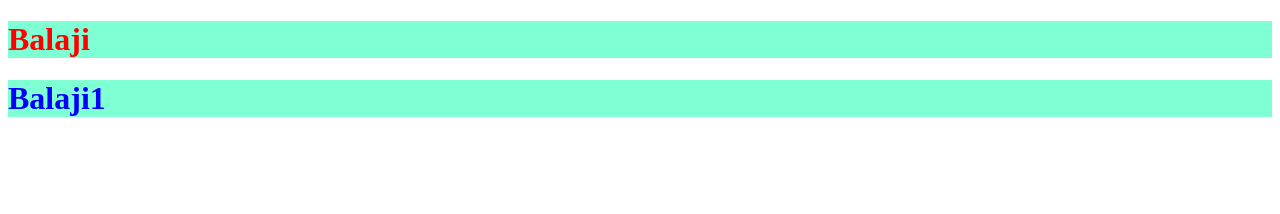
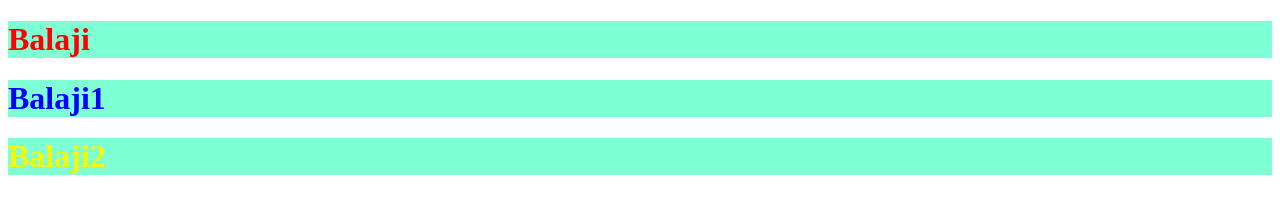
Before and after one commit to balajigundluru/balajitest-30, a plain HTML site: page index.html in a window 1280 px wide. Drawn offline with Linux system fonts and the light colour scheme.

Commit message:
third commit

```diff
--- a/index.html
+++ b/index.html
@@ -1,14 +1,19 @@
 <!DOCTYPE html>
 <html lang="en">
+
 <head>
     <meta charset="UTF-8">
     <meta name="viewport" content="width=device-width, initial-scale=1.0">
     <title>Document</title>
     <link rel="stylesheet" href="style.css">
 </head>
+
 <body>
     <h1 id="balaji">Balaji</h1>
     <h1 id="balaji1">Balaji1</h1>
+    <h1 id="balaji2">Balaji2</h1>
+
 
 </body>
+
 </html>
--- a/style.css
+++ b/style.css
@@ -7,3 +7,7 @@
     color:blue;
     background-color: aquamarine;
 }
+#balaji2 {
+    color:rgb(247, 251, 2);
+    background-color: aquamarine;
+}
```
